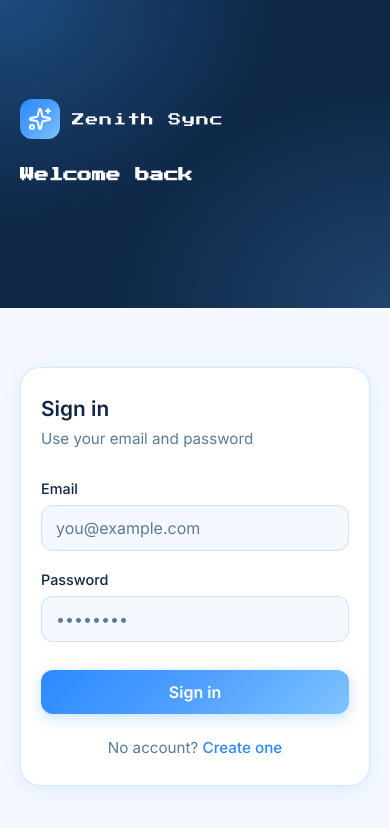
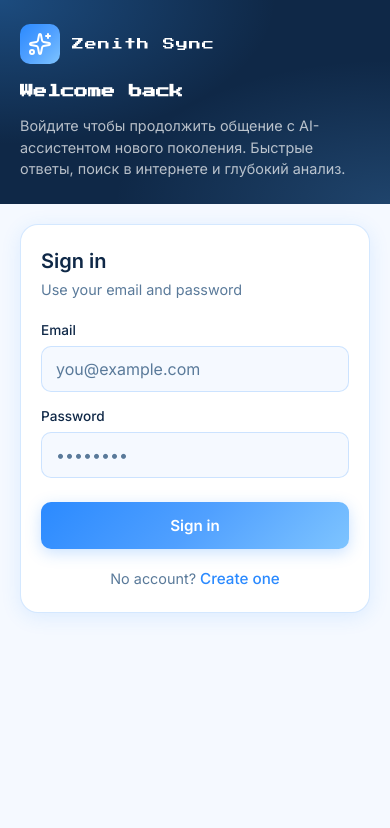
Before and after one commit to TeamsNova/dzensync, a Next.js app: page / in a window 390 px wide. Shown: the top 828 px of the page. Built offline with nearby package versions, Linux system fonts and the light colour scheme.

Commit message:
fix: mobile optimization - scrolling, mode buttons, auth screen

```diff
--- a/app/globals.css
+++ b/app/globals.css
@@ -1768,6 +1768,21 @@ body {
 
 /* ==================== RESPONSIVE - MOBILE ==================== */
 @media (max-width: 768px) {
+  /* Fix scrolling on mobile */
+  body {
+    overflow: auto;
+    overflow-x: hidden;
+    position: fixed;
+    width: 100%;
+    height: 100%;
+  }
+
+  .app {
+    height: 100%;
+    min-height: 100vh;
+    min-height: -webkit-fill-available;
+  }
+
   /* Sidebar */
   .sidebar {
     position: fixed;
@@ -1786,7 +1801,8 @@ body {
   /* Topbar */
   .topbar {
     padding: 10px 12px;
-    gap: 8px;
+    gap: 6px;
+    flex-wrap: wrap;
   }
 
   .toggle-sidebar-btn,
@@ -1794,6 +1810,7 @@ body {
   .settings-btn {
     width: 36px;
     height: 36px;
+    min-width: 36px;
     border-radius: 8px;
   }
 
@@ -1804,21 +1821,42 @@ body {
 
   .model-name {
     font-size: 0.5rem;
-    max-width: 120px;
+    max-width: 80px;
     overflow: hidden;
     text-overflow: ellipsis;
   }
 
   .model-menu {
     min-width: 260px;
-    left: -50px;
-  }
-
-  .mode-selector { display: none; }
+    left: 0;
+    right: auto;
+  }
+
+  /* Mode selector - SHOW on mobile but compact */
+  .mode-selector {
+    display: flex;
+    padding: 3px;
+    gap: 2px;
+    border-radius: 10px;
+    order: 10;
+    flex-shrink: 0;
+  }
+
+  .mode-btn {
+    padding: 8px 10px;
+    border-radius: 8px;
+  }
+
+  .mode-btn i {
+    width: 16px;
+    height: 16px;
+  }
 
   /* Chat Area */
   .chat-area {
     padding: 12px;
+    overflow-y: auto;
+    -webkit-overflow-scrolling: touch;
   }
 
   .messages {
@@ -1865,6 +1903,7 @@ body {
 
   .code-block pre {
     padding: 12px;
+    overflow-x: auto;
   }
 
   .code-block code {
@@ -1891,19 +1930,28 @@ body {
 
   .input-box input {
     padding: 10px 12px;
-    font-size: 0.95rem;
+    font-size: 16px; /* Prevents iOS zoom */
   }
 
   .send-btn,
   .mic-btn {
     width: 42px;
     height: 42px;
+    min-width: 42px;
+    min-height: 42px;
     border-radius: 12px;
+  }
+
+  .attach-btn {
+    width: 38px;
+    height: 38px;
+    min-width: 38px;
   }
 
   /* Welcome */
   .welcome {
     padding: 30px 16px;
+    overflow-y: auto;
   }
 
   .welcome-icon {
@@ -1923,6 +1971,7 @@ body {
 
   .mode-info {
     gap: 8px;
+    flex-wrap: wrap;
   }
 
   .mode-card {
@@ -1941,37 +1990,47 @@ body {
     z-index: 150;
   }
 
-  /* Auth Screen */
+  /* ==================== AUTH SCREEN MOBILE ==================== */
   .auth-screen {
     flex-direction: column;
+    min-height: 100vh;
+    min-height: -webkit-fill-available;
+    overflow-y: auto;
   }
 
   .auth-left {
-    padding: 30px 20px;
+    padding: 24px 20px;
     min-height: auto;
+    flex: 0 0 auto;
+  }
+
+  .auth-left-content {
+    max-width: 100%;
   }
 
   .auth-logo {
-    margin-bottom: 24px;
+    margin-bottom: 16px;
   }
 
   .auth-logo-icon {
     width: 40px;
     height: 40px;
+    border-radius: 10px;
   }
 
   .auth-logo-text {
-    font-size: 0.8rem;
+    font-size: 0.75rem;
   }
 
   .auth-left h1 {
+    font-size: 0.85rem;
+    line-height: 1.7;
+    margin-bottom: 12px;
+  }
+
+  .auth-left p {
     font-size: 0.9rem;
-    line-height: 1.8;
-  }
-
-  .auth-left p {
-    font-size: 0.95rem;
-    display: none;
+    line-height: 1.5;
   }
 
   .auth-footer {
@@ -1980,24 +2039,62 @@ body {
 
   .auth-right {
     padding: 20px;
-    flex: 2;
+    flex: 1 1 auto;
+    display: flex;
+    align-items: flex-start;
+    justify-content: center;
+    padding-bottom: calc(20px + env(safe-area-inset-bottom, 0px));
   }
 
   .auth-box {
-    padding: 28px 20px;
-    border-radius: 20px;
+    padding: 24px 20px;
+    border-radius: 18px;
+    width: 100%;
+    max-width: 400px;
+  }
+
+  .auth-header {
+    margin-bottom: 24px;
   }
 
   .auth-header h2 {
-    font-size: 1.3rem;
+    font-size: 1.25rem;
+  }
+
+  .auth-header p {
+    font-size: 0.9rem;
+  }
+
+  .auth-form {
+    gap: 16px;
+  }
+
+  .auth-field label {
+    font-size: 0.85rem;
   }
 
   .auth-form input {
     padding: 12px 14px;
+    font-size: 16px; /* Prevents iOS zoom */
+    border-radius: 10px;
   }
 
   .auth-submit {
-    padding: 12px;
+    padding: 14px;
+    border-radius: 10px;
+    font-size: 0.95rem;
+  }
+
+  .auth-error,
+  .auth-success {
+    padding: 10px 14px;
+    font-size: 0.85rem;
+    border-radius: 8px;
+  }
+
+  .auth-switch {
+    margin-top: 20px;
+    font-size: 0.9rem;
   }
 
   /* Settings Modal */
@@ -2005,6 +2102,8 @@ body {
     width: 95%;
     max-width: 360px;
     border-radius: 16px;
+    max-height: 90vh;
+    overflow-y: auto;
   }
 
   .settings-header {
@@ -2049,6 +2148,46 @@ body {
     padding: 14px 16px;
     border-radius: 14px;
   }
+
+  /* Attachments */
+  .attachments-preview {
+    gap: 8px;
+  }
+
+  .attachment-image {
+    width: 60px;
+    height: 60px;
+  }
+
+  .attachment-file {
+    padding: 10px 12px;
+    font-size: 0.8rem;
+  }
+
+  .attachment-file span {
+    max-width: 80px;
+  }
+
+  /* Generated images */
+  .generated-image img {
+    max-width: 100%;
+  }
+
+  /* Limit/Premium modals */
+  .limit-icon,
+  .premium-icon {
+    width: 70px;
+    height: 70px;
+  }
+
+  .limit-text {
+    font-size: 0.95rem;
+  }
+
+  .premium-feature {
+    padding: 10px 0;
+    font-size: 0.9rem;
+  }
 }
 
 /* Extra small phones */
@@ -2061,12 +2200,33 @@ body {
     padding: 8px 10px;
   }
 
+  .model-selector-wrapper {
+    flex: 0 1 auto;
+  }
+
+  .mode-selector {
+    flex: 1;
+    justify-content: center;
+  }
+
+  .mode-btn {
+    padding: 7px 8px;
+  }
+
   .message {
     max-width: 95%;
   }
 
+  .auth-left h1 {
+    font-size: 0.75rem;
+  }
+
   .auth-box {
-    padding: 24px 16px;
+    padding: 20px 16px;
+  }
+
+  .auth-header h2 {
+    font-size: 1.15rem;
   }
 }
 
@@ -2141,10 +2301,58 @@ input:focus-visible {
   /* Prevent iOS bounce scroll issues */
   .chat-area {
     -webkit-overflow-scrolling: touch;
+    overscroll-behavior: contain;
   }
 
   /* Fix for iOS keyboard */
-  .input-box input {
+  .input-box input,
+  .auth-form input {
     font-size: 16px; /* Prevents iOS zoom on focus */
   }
-}
+
+  /* Fix auth screen scrolling on iOS */
+  .auth-screen {
+    min-height: -webkit-fill-available;
+    overflow-y: auto;
+    -webkit-overflow-scrolling: touch;
+  }
+
+  /* Fix main app scrolling */
+  .app {
+    min-height: -webkit-fill-available;
+  }
+}
+
+/* Landscape mode fixes */
+@media (max-height: 500px) and (orientation: landscape) {
+  .auth-left {
+    padding: 16px 20px;
+  }
+
+  .auth-left h1 {
+    font-size: 0.7rem;
+    margin-bottom: 8px;
+  }
+
+  .auth-logo {
+    margin-bottom: 12px;
+  }
+
+  .auth-box {
+    padding: 16px;
+  }
+
+  .auth-form {
+    gap: 12px;
+  }
+
+  .welcome {
+    padding: 16px;
+  }
+
+  .welcome-icon {
+    width: 50px;
+    height: 50px;
+    margin-bottom: 12px;
+  }
+}
```
